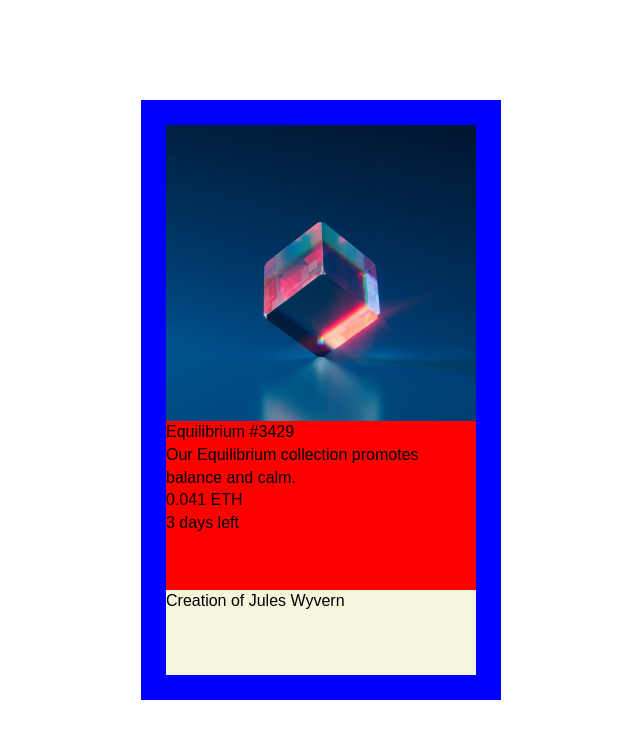
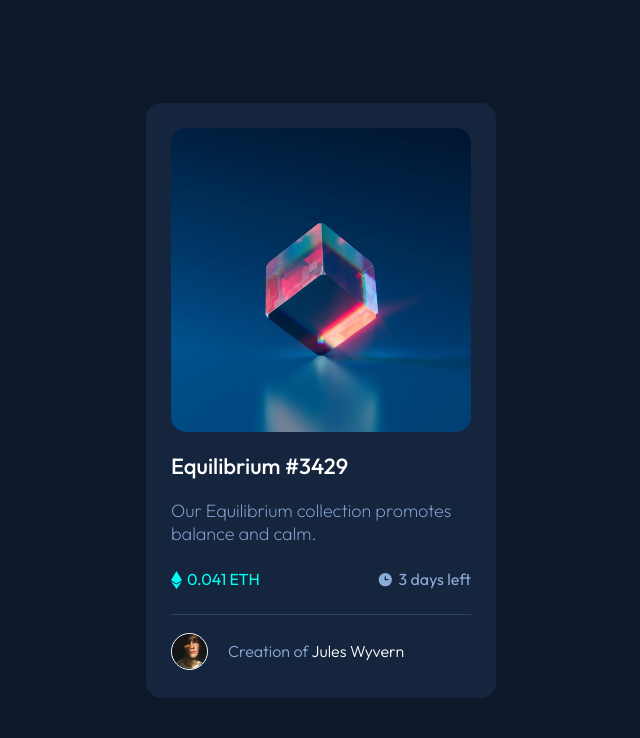
Before and after one commit to Isekku/NFT-preview-card-component, a plain HTML site: page index.html in a window 1280 px wide. Shown: the whole page, without its empty margins (319-959 px from the left). Drawn offline with Linux system fonts and the light colour scheme.

Commit message:
Finish the setup of all sub Box

```diff
--- a/index.css
+++ b/index.css
@@ -9,29 +9,104 @@ body{
     display: flex;
     align-items: center;
     justify-content: center;
+    background-color: hsl(217, 54%, 11%);
 }
 
 #mainBox{
-    background-color: blue;
-    width: 310px;
-    height: 550px;
+    background-color: hsl(216, 50%, 16%);
+    width: 300px;
+    height: 545px;
     padding: 25px;
+    border-radius: 15px;
     display: flex;
     flex-direction: column;
 }
 
 #imageBox{
-    flex: 3.5;
-    background-image: url(images/image-equilibrium.jpg);
+    flex: 5;
+    border-radius: 15px;
     background-size: cover;
 }
 
 #presentationBox{
+    flex: 3;
+    display: flex;
+    flex-direction: column;
+}
+
+#imageTitle{
+    color: white;
     flex: 2;
-    background-color: red;
+    display: flex;
+    align-items: center;
+    font-family: 'Outfit';
+    font-weight: 500;
+    font-size: 22px;
+}
+
+#description{
+    color: hsl(215, 51%, 70%);
+    flex: 1;
+    font-family: 'Outfit';
+    font-weight: 200;
+    font-size: 18px;
+}
+
+#priceAndTime{
+    flex: 2;
+    display: flex;
+    justify-content: space-between;
+    align-items: center;
+    border-bottom: 1px solid hsl(215, 32%, 27%);
+}
+
+#price{
+    color: hsl(178, 100%, 50%);
+    font-family: 'Outfit';
+    font-weight: 400;
+    font-size: 16px;
+    display: flex;
+    align-items: center;
+}
+
+#time{
+    color: hsl(215, 51%, 70%);
+    font-family: 'Outfit';
+    font-weight: 400;
+    font-size: 16px;
+    display: flex;
+    align-items: center;
+}
+
+.icon{
+    margin-right: 5px;
 }
 
 #creatorBox{
-    flex: 1;
-    background-color: beige;
+    flex: 0.7;
+    display: flex;
+    align-items: center;
+    margin-top: 15px;
 }
+
+#profilePicture{
+    width: 35px;
+    height: 35px;
+    margin-right: 20px;
+    border: 1px solid white;
+    border-radius: 50px;
+}
+
+#creator{
+    font-family: 'Outfit';
+    font-weight: 300;
+    font-size: 16px;
+    color: hsl(215, 51%, 70%);
+}
+
+#username{
+    font-family: 'Outfit';
+    font-weight: 300;
+    font-size: 16px;
+    color: white;
+}
--- a/index.html
+++ b/index.html
@@ -7,6 +7,7 @@
   <link rel="icon" type="image/png" sizes="32x32" href="./images/favicon-32x32.png">
   <link rel="stylesheet" href="reset.css">
   <link rel="stylesheet" href="index.css">
+  <link href="https://fonts.googleapis.com/css2?family=Outfit:wght@200;300;400;500&display=swap" rel="stylesheet">
 
   <title>Frontend Mentor | NFT preview card component</title>
 
@@ -14,18 +15,18 @@
 
   <div id="mainBox">
 
-    <div id="imageBox"></div>
+    <img src="images/image-equilibrium.jpg" alt="equilibrium image" id="imageBox"> <a href="#"></a></img>
 
     <div id="presentationBox">
 
-      <h1 id="imageTitle">Equilibrium #3429</h1>
+      <a href="#" id="imageTitle">Equilibrium #3429</a>
 
       <p id="description">Our Equilibrium collection promotes balance and calm.</p>
 
       <div id="priceAndTime">
 
-        <p id="price">0.041 ETH</p>
-        <p id="time">3 days left</p>
+        <p id="price"> <img src="images/icon-ethereum.svg" class="icon">  0.041 ETH</p>
+        <p id="time"> <img src="images/icon-clock.svg" class="icon"> 3 days left</p>
 
       </div>
 
@@ -33,8 +34,8 @@
 
     <div id="creatorBox">
 
-      <div id="profilePicture"></div>
-      <p id="creator">Creation of Jules Wyvern</p>
+      <img src="images/image-avatar.png" alt="profile picture" id="profilePicture">
+      <p id="creator">Creation of <a href="#" id="username">Jules Wyvern</a></p>
 
     </div>
 
```
